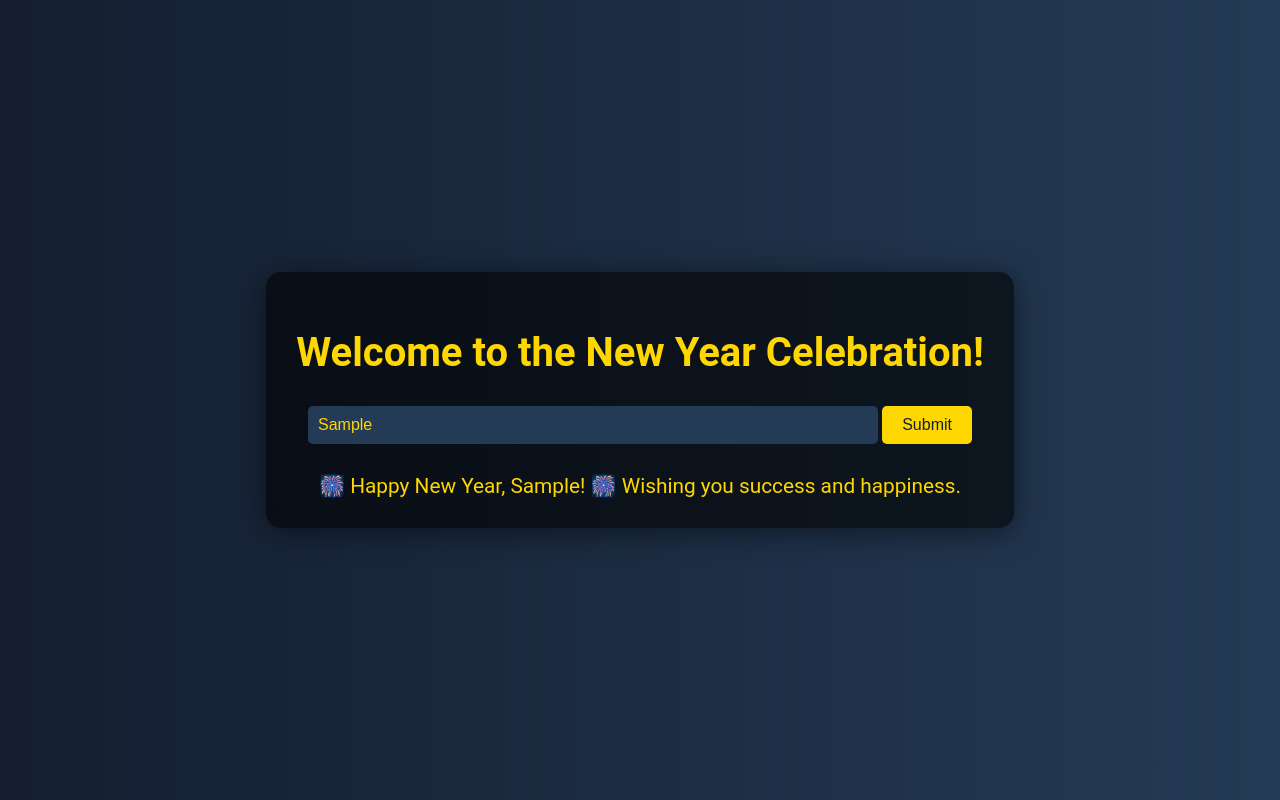
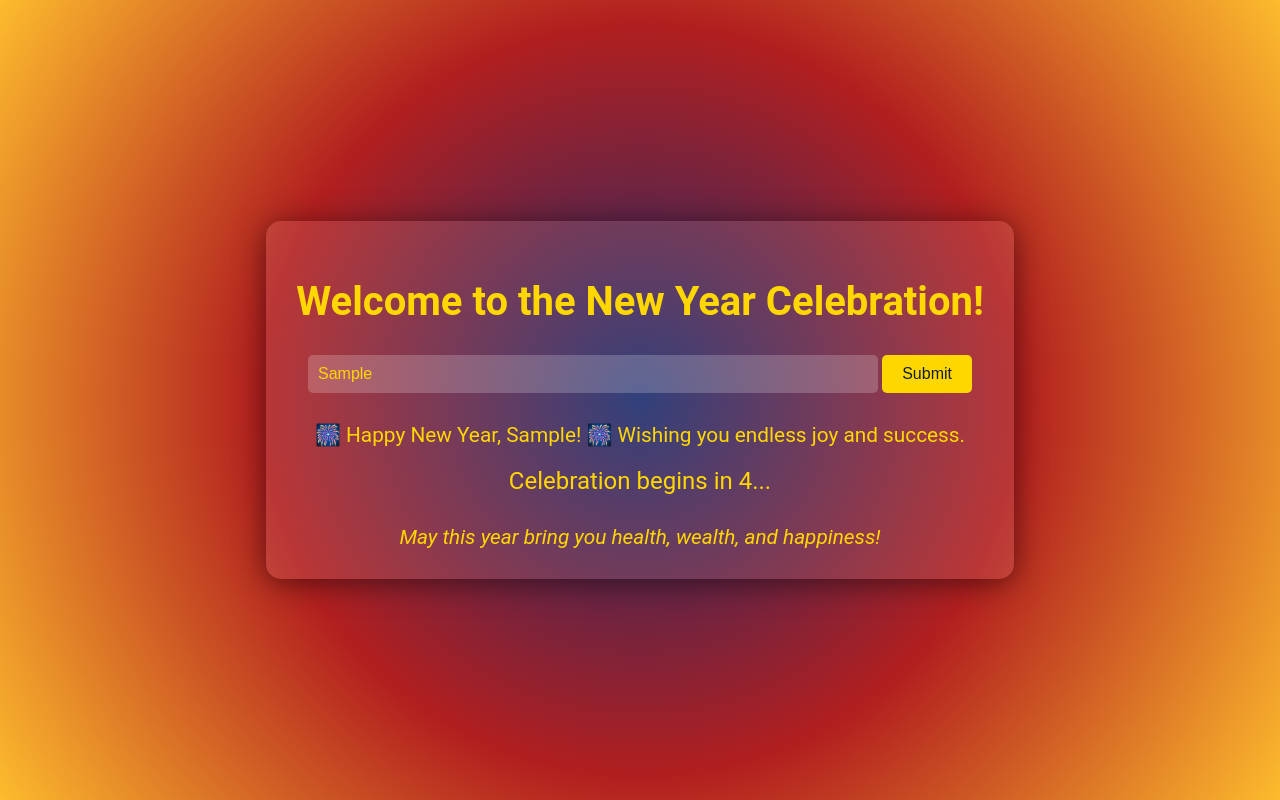
Before and after one commit to BesthaMahesh/happy-new-year-2025, a plain HTML site: page index.html in a window 1280 px wide. Both pictures are taken after typing "Sample" into the empty fields and a click on the button "Submit". Drawn offline with Linux system fonts and the light colour scheme.

Commit message:
index.html

```diff
--- a/index.html
+++ b/index.html
@@ -12,14 +12,14 @@
             height: 100vh;
             margin: 0;
             font-family: 'Roboto', sans-serif;
-            background: linear-gradient(to right, #141E30, #243B55);
+            background: radial-gradient(circle, #1a2a6c, #b21f1f, #fdbb2d);
             color: white;
             overflow: hidden;
         }
 
         .container {
             text-align: center;
-            background: rgba(0, 0, 0, 0.6);
+            background: rgba(255, 255, 255, 0.1);
             padding: 30px;
             border-radius: 15px;
             box-shadow: 0 4px 30px rgba(0, 0, 0, 0.5);
@@ -41,7 +41,7 @@
             border: none;
             border-radius: 5px;
             width: 80%;
-            background: #243B55;
+            background: rgba(255, 255, 255, 0.2);
             color: #FFD700;
         }
 
@@ -110,6 +110,29 @@
                 opacity: 0;
             }
         }
+
+        .countdown {
+            margin-top: 20px;
+            font-size: 1.5rem;
+            color: #FFD700;
+            animation: fadeIn 2s ease-in;
+        }
+
+        @keyframes fadeIn {
+            0% {
+                opacity: 0;
+            }
+            100% {
+                opacity: 1;
+            }
+        }
+
+        .wish {
+            margin-top: 30px;
+            font-size: 1.3rem;
+            font-style: italic;
+            color: #FFD700;
+        }
     </style>
 </head>
 <body>
@@ -118,10 +141,26 @@
         <input type="text" id="nameInput" placeholder="Enter your name" />
         <button id="submitButton">Submit</button>
         <div id="message"></div>
+        <div class="countdown" id="countdown"></div>
     </div>
     <div class="fireworks" id="fireworks"></div>
 
     <script>
+        function startCountdown() {
+            const countdown = document.getElementById('countdown');
+            let timeLeft = 5;
+
+            const timer = setInterval(() => {
+                if (timeLeft > 0) {
+                    countdown.textContent = `Celebration begins in ${timeLeft}...`;
+                    timeLeft--;
+                } else {
+                    countdown.textContent = "🎉 Let's Celebrate! 🎉";
+                    clearInterval(timer);
+                }
+            }, 1000);
+        }
+
         document.getElementById('submitButton').addEventListener('click', function() {
             const nameInput = document.getElementById('nameInput').value.trim();
             const message = document.getElementById('message');
@@ -129,8 +168,11 @@
 
             if (nameInput) {
                 // Display personalized message
-                message.textContent = `🎆 Happy New Year, ${nameInput}! 🎆 Wishing you success and happiness.`;
+                message.textContent = `🎆 Happy New Year, ${nameInput}! 🎆 Wishing you endless joy and success.`;
                 message.classList.add('show');
+
+                // Start countdown
+                startCountdown();
 
                 // Create fireworks
                 for (let i = 0; i < 40; i++) {
@@ -146,6 +188,12 @@
                         firework.remove();
                     });
                 }
+
+                // Add a wish
+                const wish = document.createElement('div');
+                wish.className = 'wish';
+                wish.textContent = "May this year bring you health, wealth, and happiness!";
+                document.querySelector('.container').appendChild(wish);
             } else {
                 message.textContent = "Please enter your name to join the celebration!";
                 message.classList.add('show');
```
